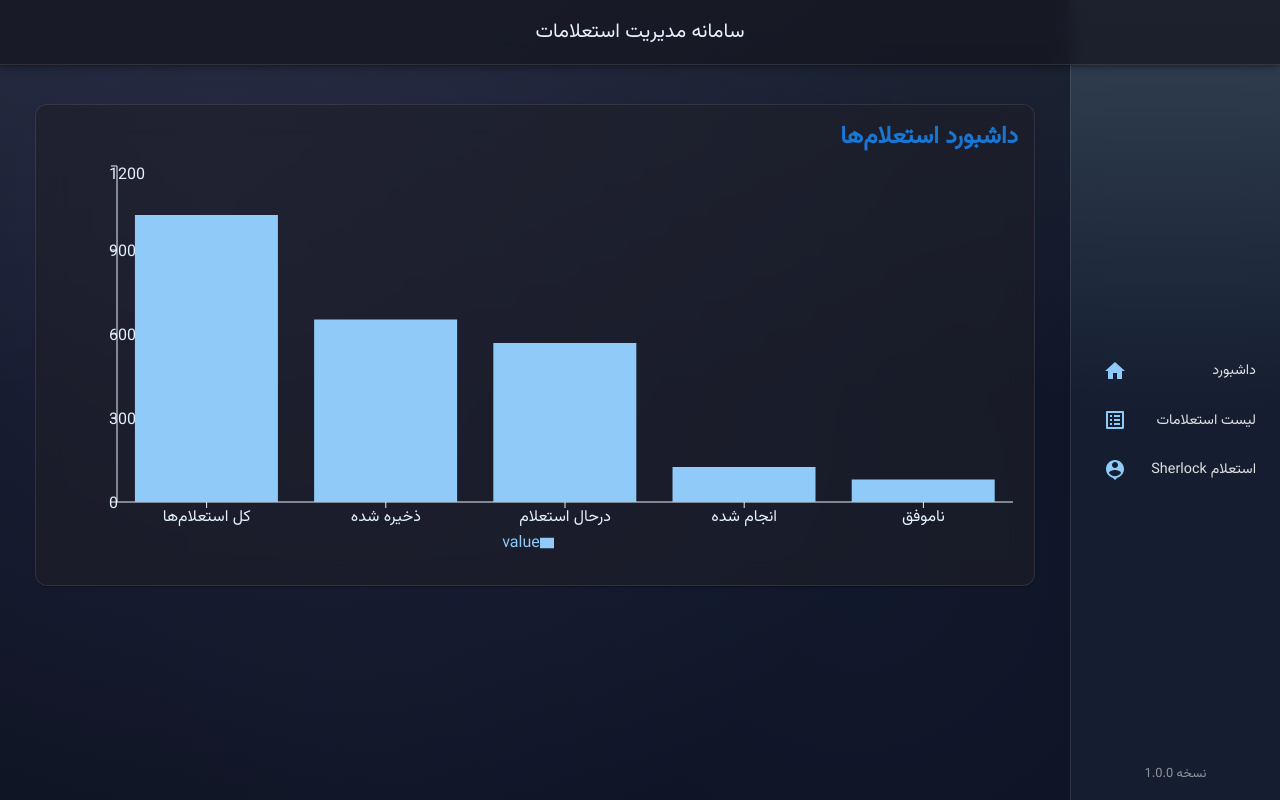
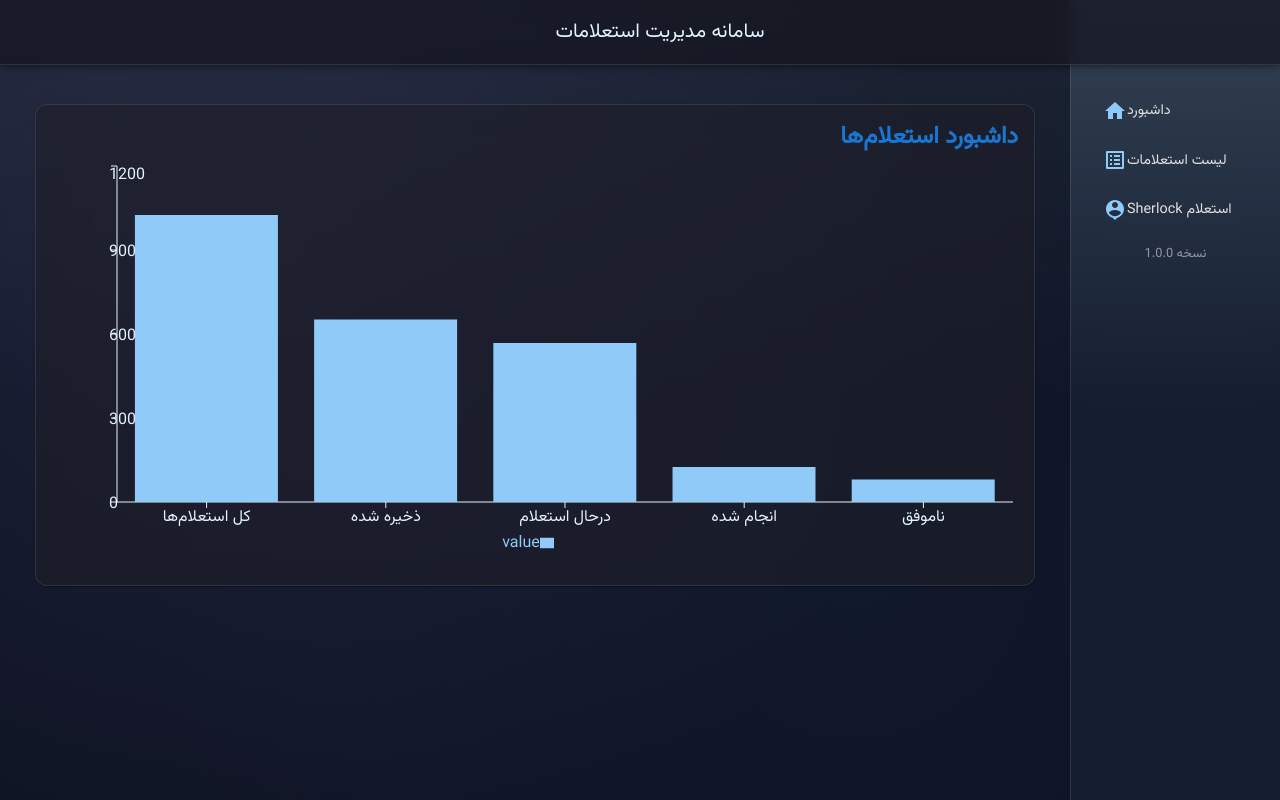
Before and after one commit to alibooresh/Telegram-Inquiry-Panel, a React (Create React App) app: page / in a window 1280 px wide. Built offline with nearby package versions, Linux system fonts and the light colour scheme.

Commit message:
responsive and color change

```diff
--- a/src/app/sherlock/form/SherlockForm.tsx
+++ b/src/app/sherlock/form/SherlockForm.tsx
@@ -158,8 +158,23 @@ const SherlockForm = () => {
                             maxWidth: 350,
                             mb: 2,
                             ml: 2,
-                            "& input": {color: "#fff"},
-                            "& .MuiInputLabel-root": {color: "#90caf9"},
+                            "& .MuiOutlinedInput-root": {
+                                backgroundColor: "rgba(255,255,255,0.05)",
+                                borderRadius: "8px",
+                                "& fieldset": {
+                                    borderColor: "rgba(144,202,249,0.5)",
+                                },
+                                "&:hover fieldset": {
+                                    borderColor: "rgba(144,202,249,0.9)",
+                                },
+                                "&.Mui-focused fieldset": {
+                                    borderColor: "#90caf9",
+                                    borderWidth: "2px",
+                                },
+                            },
+                            "& .MuiInputLabel-root": { color: "#90caf9" },
+                            "& .MuiInputLabel-root.Mui-focused": { color: "#bbdefb" },
+                            "& input": { color: "#fff" },
                         }}
                     />
 
@@ -195,8 +210,20 @@ const SherlockForm = () => {
                             }}
                             sx={{
                                 color: "#fff",
-                                "& .MuiOutlinedInput-notchedOutline": {borderColor: "#555"},
-                                "&:hover .MuiOutlinedInput-notchedOutline": {borderColor: "#888"},
+                                "& .MuiOutlinedInput-root": {
+                                    backgroundColor: "rgba(255,255,255,0.05)",
+                                    borderRadius: "8px",
+                                },
+                                "& .MuiOutlinedInput-notchedOutline": {
+                                    borderColor: "rgba(144,202,249,0.5)",
+                                },
+                                "&:hover .MuiOutlinedInput-notchedOutline": {
+                                    borderColor: "rgba(144,202,249,0.9)",
+                                },
+                                "&.Mui-focused .MuiOutlinedInput-notchedOutline": {
+                                    borderColor: "#90caf9",
+                                    borderWidth: "2px",
+                                },
                             }}
                         >
                             {siteOptions.map((site) => (
@@ -217,10 +244,16 @@ const SherlockForm = () => {
                         sx={{
                             height: 56,
                             marginRight: 2,
+                            "&.Mui-disabled": {
+                                backgroundColor: "rgba(144,202,249,0.3) !important",
+                                color: "rgba(255,255,255,0.7) !important",
+                                opacity: 1,
+                            },
                         }}
                     >
                         {loading ? "در حال استعلام..." : "استعلام"}
                     </Button>
+
 
                     {/* پیام‌ها */}
                     {message && (
--- a/src/layout/MainLayout.tsx
+++ b/src/layout/MainLayout.tsx
@@ -1,86 +1,55 @@
-import React, {useEffect} from "react";
+import React, { useEffect, useState } from "react";
 import {
     AppBar,
     Box,
     Drawer,
+    IconButton,
     List,
     ListItemButton,
     ListItemIcon,
     ListItemText,
     Toolbar,
     Typography,
+    useMediaQuery,
 } from "@mui/material";
-import {Home, ListAlt, PersonPin} from "@mui/icons-material";
-import {useNavigate} from "react-router-dom";
-import {useError} from "../base/context/ErrorContext";
-import {setupAxiosInterceptors} from "../base/axios/axios.config";
+import MenuIcon from "@mui/icons-material/Menu";
+import { Home, ListAlt, PersonPin } from "@mui/icons-material";
+import { useNavigate } from "react-router-dom";
+import { useError } from "../base/context/ErrorContext";
+import { setupAxiosInterceptors } from "../base/axios/axios.config";
+import { useTheme } from "@mui/material/styles";
 
 const drawerWidth = 210;
 
-const MainLayout: React.FC<{ children: React.ReactNode }> = ({children}) => {
+const MainLayout: React.FC<{ children: React.ReactNode }> = ({ children }) => {
     const navigate = useNavigate();
-    const {showError} = useError();
+    const { showError } = useError();
+    const theme = useTheme();
+    const isMobile = useMediaQuery(theme.breakpoints.down("md")); // ⬅ ریسپانسیو
+
+    const [openMobile, setOpenMobile] = useState(false);
+
     useEffect(() => {
         setupAxiosInterceptors(showError);
     }, [showError]);
+
     const menuItems = [
-        {text: "داشبورد", icon: <Home/>, path: "/"},
-        {text: "لیست استعلامات", icon: <ListAlt/>, path: "/inquiry"},
-        // {text: "استعلام جدید", icon: <Add/>, path: "/inquiry/new"},
-        // {text: "استعلام تکی", icon: <SystemSecurityUpdateGood/>, path: "/inquiryDetail/new"},
-        {text: "استعلام Sherlock", icon: <PersonPin/>, path: "/sherlock"},
-        // {text: "پروفایل کاربر", icon: <Person/>, path: "/profile"},
-        // {text: "خروج", icon: <Logout/>, path: "/login"},
+        { text: "داشبورد", icon: <Home />, path: "/" },
+        { text: "لیست استعلامات", icon: <ListAlt />, path: "/inquiry" },
+        { text: "استعلام Sherlock", icon: <PersonPin />, path: "/sherlock" },
     ];
 
-    return (
-        <Box sx={{display: "flex", height: "100vh", overflow: "hidden", direction: "rtl"}}>
-            {/* هدر بالا */}
-            <AppBar
-                position="fixed"
-                sx={{
-                    zIndex: (theme) => theme.zIndex.drawer + 1,
-                    background: "rgba(20, 20, 30, 0.7)",
-                    backdropFilter: "blur(10px)",
-                    borderBottom: "1px solid rgba(255,255,255,0.1)",
-                }}
-            >
-                <Toolbar sx={{justifyContent: "center"}}>
-                    <Typography variant="h6" sx={{color: "#e3f2fd"}}>
-                        سامانه مدیریت استعلامات
-                    </Typography>
-                </Toolbar>
-            </AppBar>
-
-            {/* منوی شیشه‌ای سمت راست */}
-            <Drawer
-                variant="permanent"
-                anchor="right"
-                sx={{
-                    width: drawerWidth,
-                    flexShrink: 0,
-                    [`& .MuiDrawer-paper`]: {
-                        width: drawerWidth,
-                        boxSizing: "border-box",
-                        background: "rgba(30, 30, 40, 0.6)",
-                        backdropFilter: "blur(14px)",
-                        borderLeft: "1px solid rgba(255,255,255,0.1)",
-                        color: "#e0e0e0",
-                        display: "flex",
-                        flexDirection: "column",
-                        justifyContent: "space-between",
-                    },
-                }}
-            >
-                <Toolbar/>
-                <Box sx={{overflow: "auto", mt: 2}}>
+    const drawerContent = (
+        <Box sx={{ textAlign: "right", mt: 2 }}>
             <List>
                 {menuItems.map((item, index) => (
                     <ListItemButton
                         key={index}
-                                onClick={() => navigate(item.path)}
+                        onClick={() => {
+                            navigate(item.path);
+                            if (isMobile) setOpenMobile(false);
+                        }}
                         sx={{
-                                    textAlign: "right",
                             justifyContent: "space-between",
                             px: 2,
                             borderRadius: "12px",
@@ -93,21 +62,89 @@ const MainLayout: React.FC<{ children: React.ReactNode }> = ({children}) => {
                             },
                         }}
                     >
-                                <ListItemText
-                                    primary={item.text}
-                                    sx={{".MuiTypography-root": {fontSize: "0.9rem"}}}
-                                />
-                                <ListItemIcon sx={{minWidth: "unset", color: "#90caf9", ml: 1}}>
+                        <ListItemText primary={item.text} sx={{ ".MuiTypography-root": { fontSize: "0.9rem" } }} />
+                        <ListItemIcon sx={{ minWidth: "unset", color: "#90caf9", ml: 1 }}>
                             {item.icon}
                         </ListItemIcon>
                     </ListItemButton>
                 ))}
             </List>
-                </Box>
-                <Box sx={{textAlign: "center", pb: 2, fontSize: "0.8rem", opacity: 0.6}}>
+
+            <Box sx={{ textAlign: "center", pb: 2, fontSize: "0.8rem", opacity: 0.6 }}>
                 نسخه 1.0.0
             </Box>
+        </Box>
+    );
+
+    return (
+        <Box sx={{ display: "flex", height: "100vh", overflow: "hidden", direction: "rtl" }}>
+            {/* هدر بالا */}
+            <AppBar
+                position="fixed"
+                sx={{
+                    zIndex: (theme) => theme.zIndex.drawer + 1,
+                    background: "rgba(20, 20, 30, 0.7)",
+                    backdropFilter: "blur(10px)",
+                    borderBottom: "1px solid rgba(255,255,255,0.1)",
+                }}
+            >
+                <Toolbar sx={{ justifyContent: "space-between" }}>
+                    {/* دکمه منوی موبایل */}
+                    {isMobile && (
+                        <IconButton onClick={() => setOpenMobile(prev => !prev)} sx={{ color: "#fff" }}>
+                            <MenuIcon />
+                        </IconButton>
+                    )}
+
+                    <Typography variant="h6" sx={{ color: "#e3f2fd", mx: "auto" }}>
+                        سامانه مدیریت استعلامات
+                    </Typography>
+
+                    <Box width={40} /> {/* جهت تراز وسط */}
+                </Toolbar>
+            </AppBar>
+
+            {/* Drawer برای دسکتاپ */}
+            {!isMobile && (
+                <Drawer
+                    variant="permanent"
+                    anchor="right"
+                    sx={{
+                        width: drawerWidth,
+                        flexShrink: 0,
+                        [`& .MuiDrawer-paper`]: {
+                            width: drawerWidth,
+                            background: "rgba(30, 30, 40, 0.6)",
+                            backdropFilter: "blur(14px)",
+                            borderLeft: "1px solid rgba(255,255,255,0.1)",
+                            color: "#e0e0e0",
+                        },
+                    }}
+                >
+                    <Toolbar />
+                    {drawerContent}
                 </Drawer>
+            )}
+
+            {/* Drawer برای موبایل */}
+            {isMobile && (
+                <Drawer
+                    anchor="right"
+                    open={openMobile}
+                    onClose={() => setOpenMobile(false)}
+                    sx={{
+                        [`& .MuiDrawer-paper`]: {
+                            width: drawerWidth,
+                            background: "rgba(30, 30, 40, 0.85)",
+                            backdropFilter: "blur(18px)",
+                            color: "#e0e0e0",
+                        },
+                    }}
+                >
+                    <Toolbar />
+                    {drawerContent}
+                </Drawer>
+            )}
 
             {/* محتوای اصلی */}
             <Box
```
Lines whose indentation alone changed are shown as unchanged.
